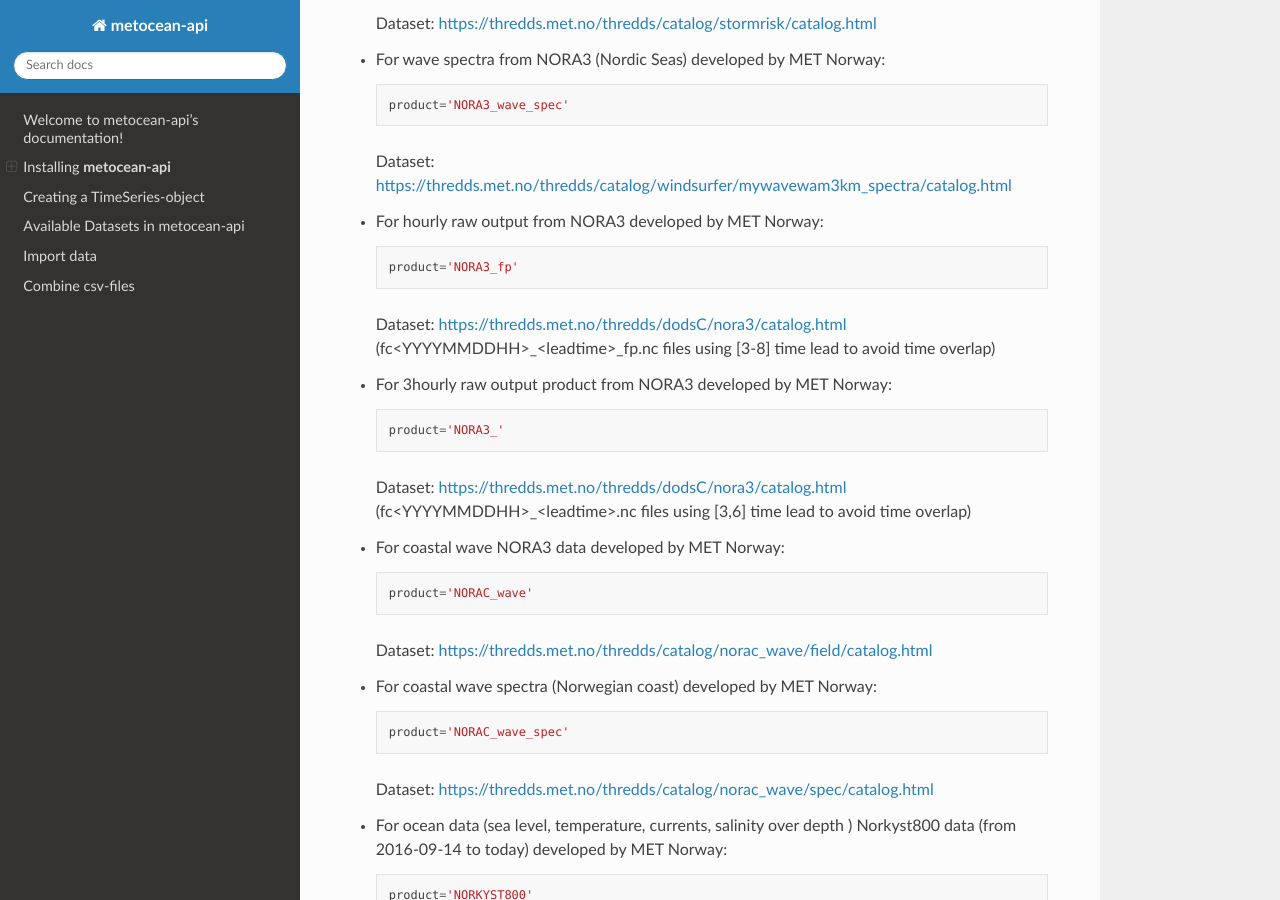
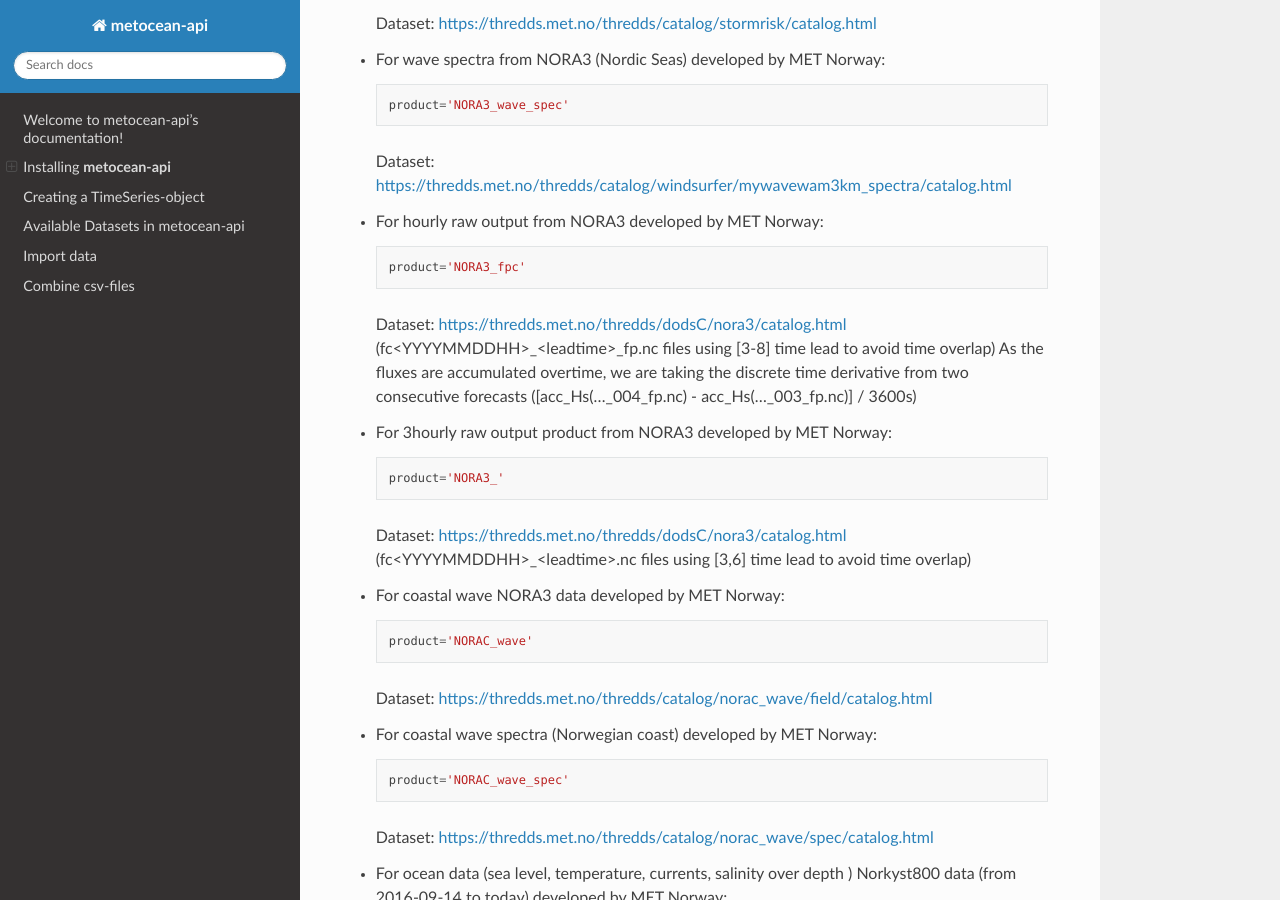
Before and after one commit to MET-OM/metocean-api, a Sphinx documentation site: the page built from docs/index.rst, in a window 1280 px wide and 900 px high, scrolled down 2857 px. Built offline with Sphinx 7.4.7 and the Read the Docs theme 3.1.0, drawn with Linux system fonts in a browser that asks for light colours.

Commit message:
update documentation

```diff
--- a/docs/index.rst
+++ b/docs/index.rst
@@ -146,9 +146,10 @@ Several options for **product** are available. Please check the data catalog for
 
   .. code-block:: python
 
-    product='NORA3_fp'
+    product='NORA3_fpc'
 
   Dataset: https://thredds.met.no/thredds/dodsC/nora3/catalog.html (fc<YYYYMMDDHH>_<leadtime>_fp.nc files using [3-8] time lead to avoid time overlap)
+  As the fluxes are accumulated overtime, we are taking the discrete time derivative from two consecutive forecasts ([acc_Hs(..._004_fp.nc) - acc_Hs(..._003_fp.nc)] / 3600s)
 
 * For 3hourly raw output product from NORA3 developed by MET Norway:
 
```
